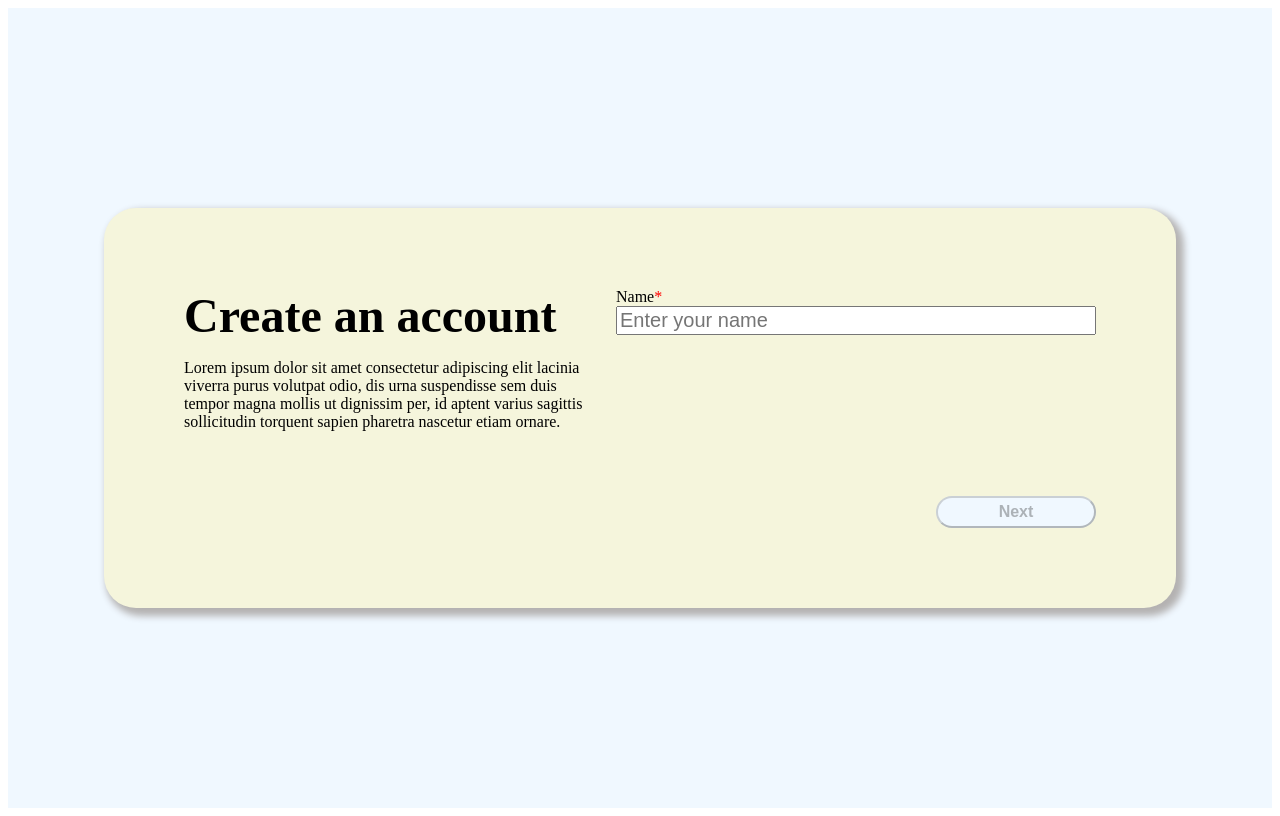
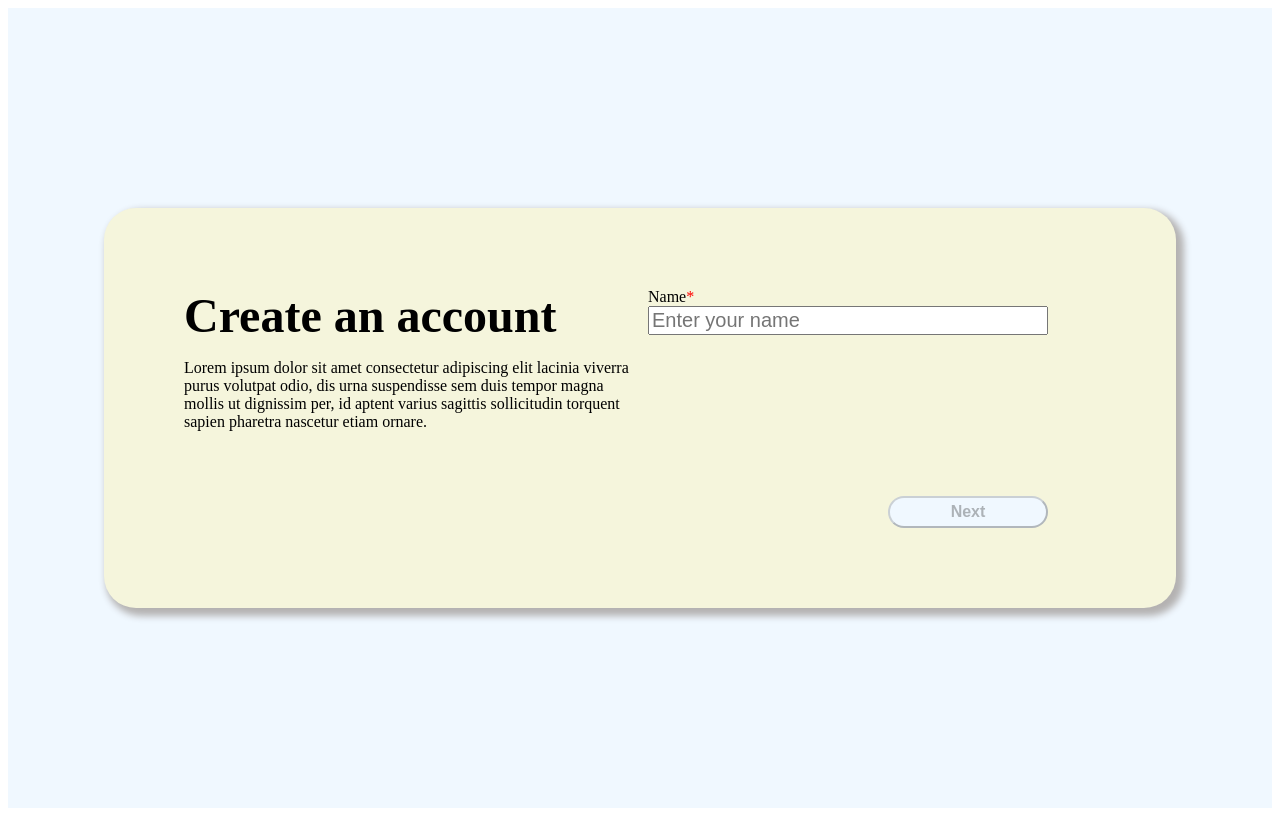
Before and after one commit to Tweemo/registration-demo, a Next.js app: page / in a window 1280 px wide. Built offline with nearby package versions, Linux system fonts and the light colour scheme.

Commit message:
Minor styling touch ups

```diff
--- a/src/app/components/form/form.module.scss
+++ b/src/app/components/form/form.module.scss
@@ -7,8 +7,8 @@
   box-shadow: #b4b2b2 5px 5px 7px 3px;
   background-color: beige;
   min-height: 15rem;
-  // Todo: make it responsive
   min-width: 50%;
+  max-width: 60rem;
   margin: auto 6rem;
 
   @media (max-width: 1023px) {
@@ -17,6 +17,6 @@
 
   .form {
     display: flex;
-    max-width: 30rem;
+    max-width: 25rem;
   }
 }
```
